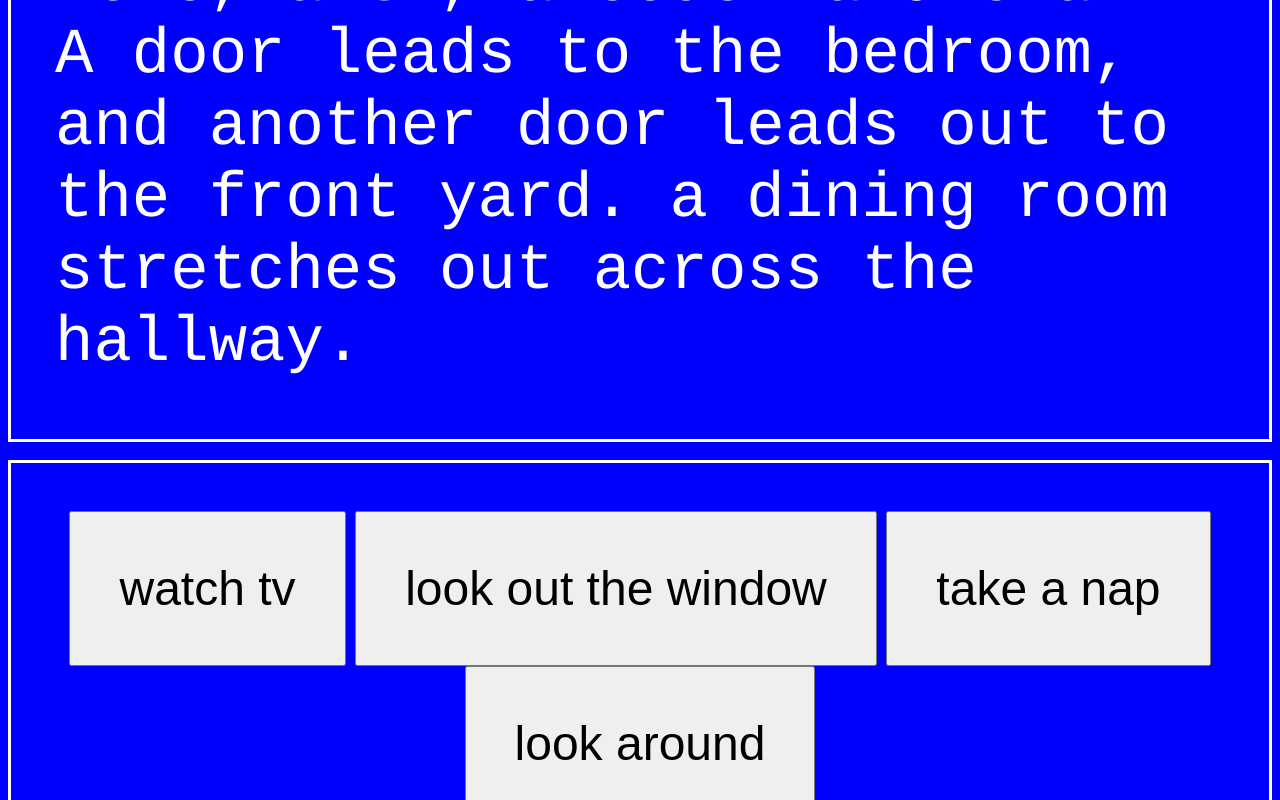
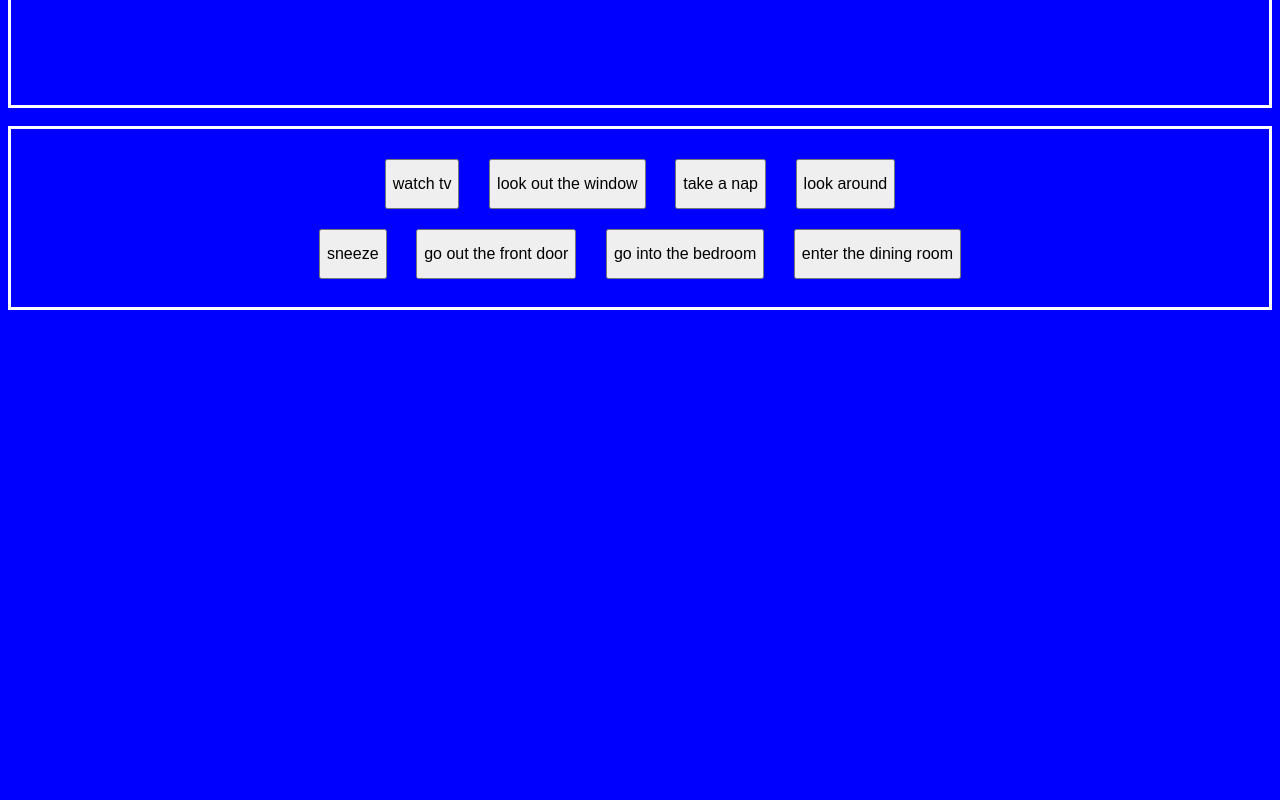
Before and after one commit to zakaos/opentxtgame, a plain HTML site: page index.html in a window 1280 px wide. Shown: the part 460-1260 px from the top of the page. After the commit the page ends 800 px from the top, so only its background shows below. Drawn offline with Linux system fonts and the light colour scheme.

Commit message:
Made CSS changes to reduce font sizes and make boxes fit screen

```diff
--- a/index.html
+++ b/index.html
@@ -4,6 +4,7 @@
    		<link rel="stylesheet" type="text/css" href="style.css"> </link>
       	<title>Os text engin</title>
    	</head>
+
 	<body>
       	<div id="MainTxtWindow">
 	  		<p id="MainTxt">
@@ -13,13 +14,21 @@
 			<p id="FooterTxt">
 		</div>
 
+		  <br>
 
+      	<div id="ButtonWindow">
+			<button id="btn1">button</button>
+			<button id="btn2">button</button>
+			<button id="btn3">whos</button>
+			<button id="btn4">got</button>
+			<br>
+			<button id="btn5">the</button>
+			<button id="btn6">button+</button>
+			<button id="btn7">somebody</button>
+			<button id="btn8">does</button>
+		  </div>
 
-      	<br>
-      <div id="ButtonWindow">
-      	<button id="btn1">button</button>	<button id="btn2">button</button>	<button id="btn3">whos</button>	<button id="btn4">got</button>
-		<br>	<button id="btn5">the</button>	<button id="btn6">button+</button>	<button id="btn7">somebody</button>	<button id="btn8">does</button>
-      	</div>
         <script src="functions.js"></script>
+
    </body>
 </html>
--- a/style.css
+++ b/style.css
@@ -1,26 +1,32 @@
+* {
+	box-sizing: border-box;
+}
 
 body{
 	background-color:blue;
 	color:white;
 	font-family:terminal,courier,chicago;
-	height:1024px;
 }
+
 #MainTxtWindow{
-		font-size:64px;
-		height:800px;
+	font-size:32px;
+	height:70vh;
+	/* vh stands for viewport height as a percentage -> 70vh = 70% of the screen height*/
 	border:3px solid white;
-		padding:44px;
-		margins:24px;
+	padding:10px 44px;
 	overflow:auto;
 }
+
 #ButtonWindow{
 	overflow:auto;
 	border:3px solid white;
 	text-align:center;
-		height:400px;
-		padding:48px;
+	height:23vh;
+	padding:20px;
 }
+
 button{
-		font-size:48px;
-		padding:48px;
+	height: 50px;
+	font-size:16px;
+	margin:10px;
 }
```
Lines whose indentation alone changed are shown as unchanged.
